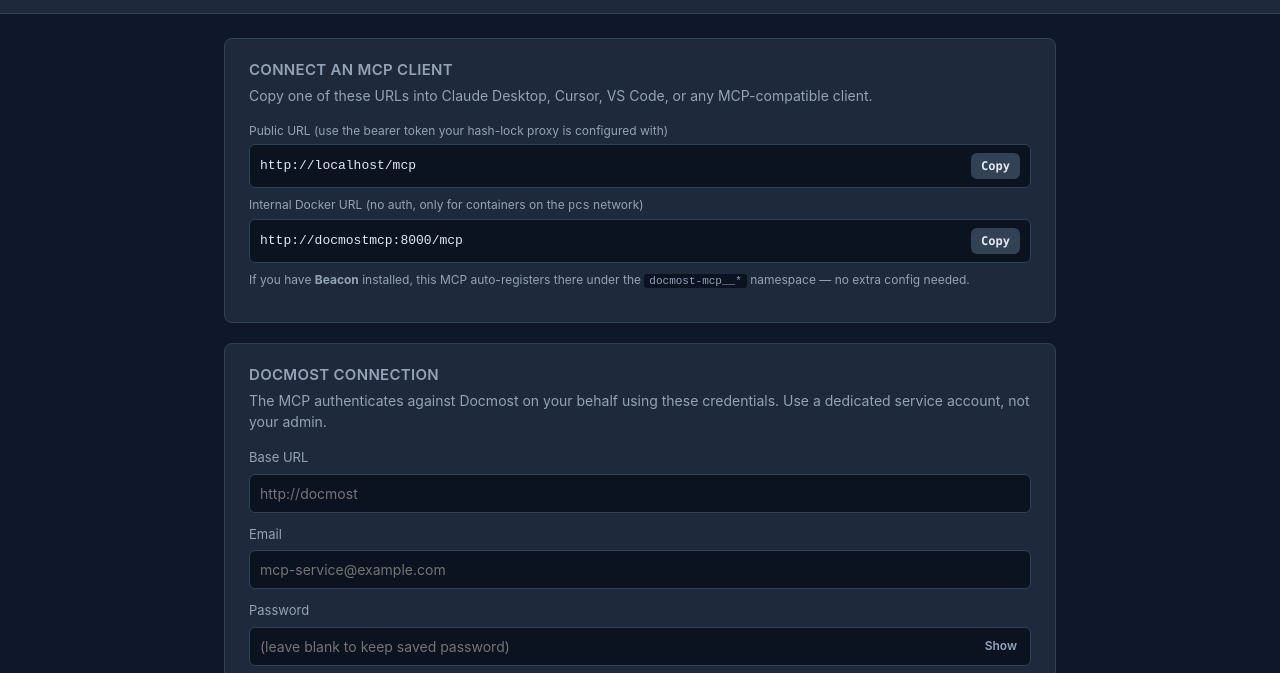
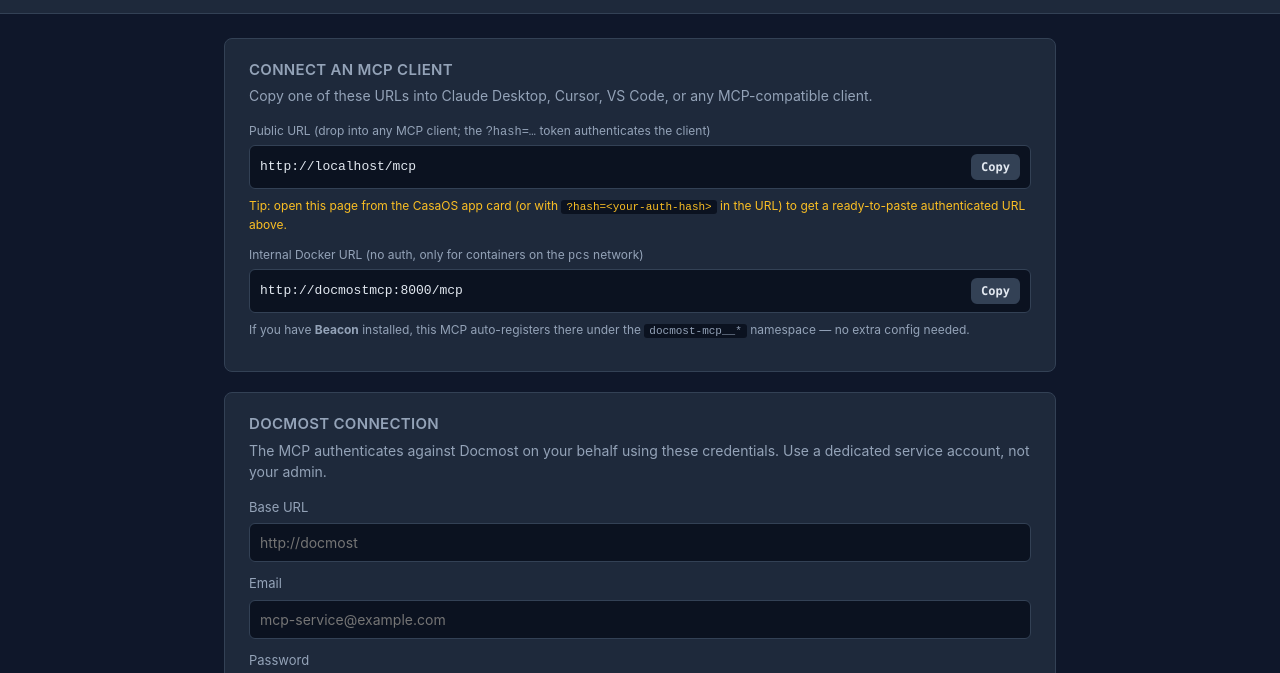
Before and after one commit to Yundera/docmost-mcp, a plain HTML site: page ui/static/index.html in a window 1280 px wide. Shown: the part 51-724 px from the top of the page. Drawn offline with Linux system fonts and the light colour scheme; no server answers.

Commit message:
UI: bake ?hash= from the URL into the copyable bearer URL
When CasaOS opens the app via index=/?hash=$AUTH_HASH the UI now reads
the hash out of the query string and produces a ready-to-paste URL
like https://docmostmcp-X/mcp?hash=...; users no longer have to dig
the auth value out of the compose file. Falls back to a hint banner
when visited without a hash.

```diff
--- a/ui/static/index.html
+++ b/ui/static/index.html
@@ -195,11 +195,14 @@
     <h2>Connect an MCP client</h2>
     <p class="lead">Copy one of these URLs into Claude Desktop, Cursor, VS Code, or any MCP-compatible client.</p>
 
-    <div class="url-label">Public URL (use the bearer token your hash-lock proxy is configured with)</div>
+    <div class="url-label">Public URL (drop into any MCP client; the <code>?hash=…</code> token authenticates the client)</div>
     <div class="url-block">
       <code id="public-url">https://&lt;your-domain&gt;/mcp</code>
       <button class="secondary" onclick="copy('public-url')">Copy</button>
     </div>
+    <p id="hash-warning" class="hint" style="display:none; color: var(--warn);">
+      Tip: open this page from the CasaOS app card (or with <code>?hash=&lt;your-auth-hash&gt;</code> in the URL) to get a ready-to-paste authenticated URL above.
+    </p>
 
     <div class="url-label">Internal Docker URL (no auth, only for containers on the <code>pcs</code> network)</div>
     <div class="url-block">
@@ -278,8 +281,17 @@
     setStatus("err", "UI cannot reach backend");
   }
 
-  // Update public URL based on current origin
-  $("public-url").textContent = window.location.origin + "/mcp";
+  // Build the public URL. If the user landed here with ?hash=... (the
+  // hash-lock proxy's query-string auth token) we bake it into the
+  // copyable URL so they can paste it straight into an MCP client.
+  const params = new URLSearchParams(window.location.search);
+  const hash = params.get("hash");
+  let url = window.location.origin + "/mcp";
+  if (hash) url += "?hash=" + encodeURIComponent(hash);
+  $("public-url").textContent = url;
+  if (!hash) {
+    document.getElementById("hash-warning").style.display = "block";
+  }
 }
 
 async function loadConfig() {
```
